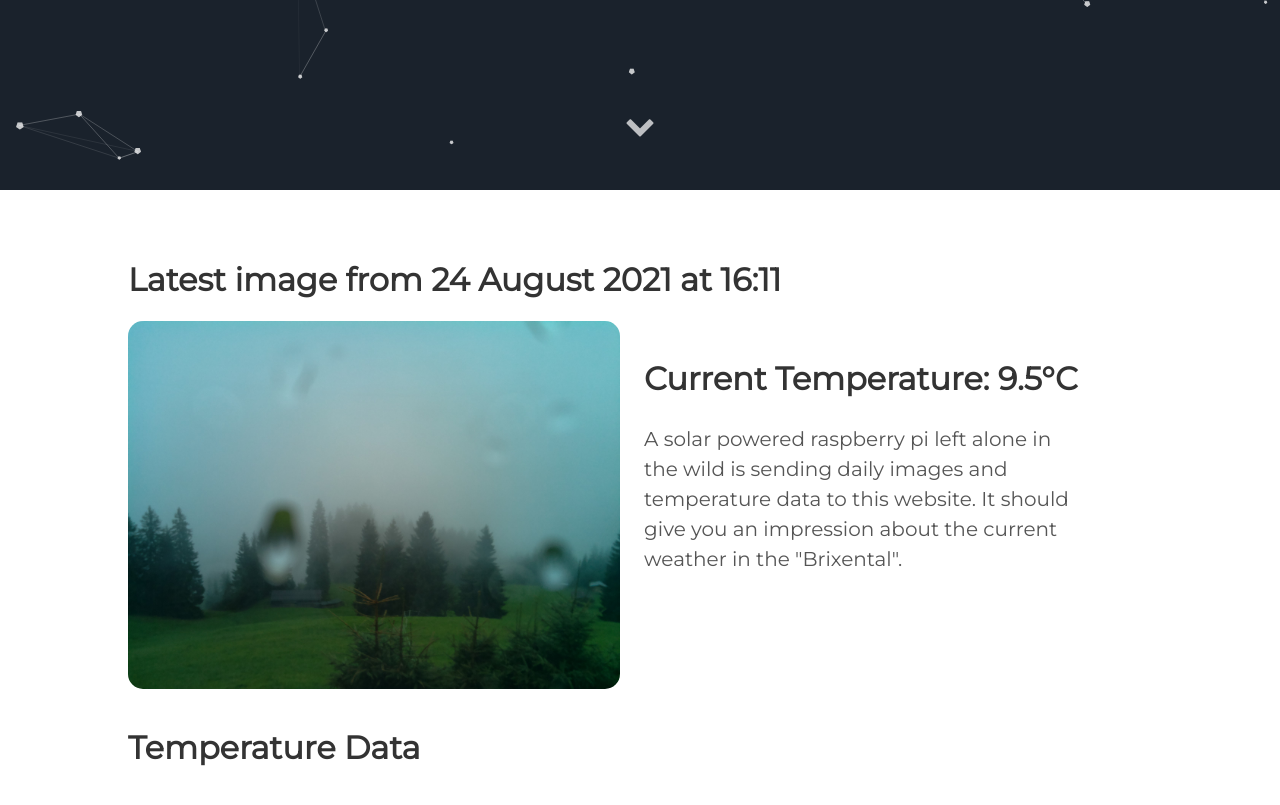
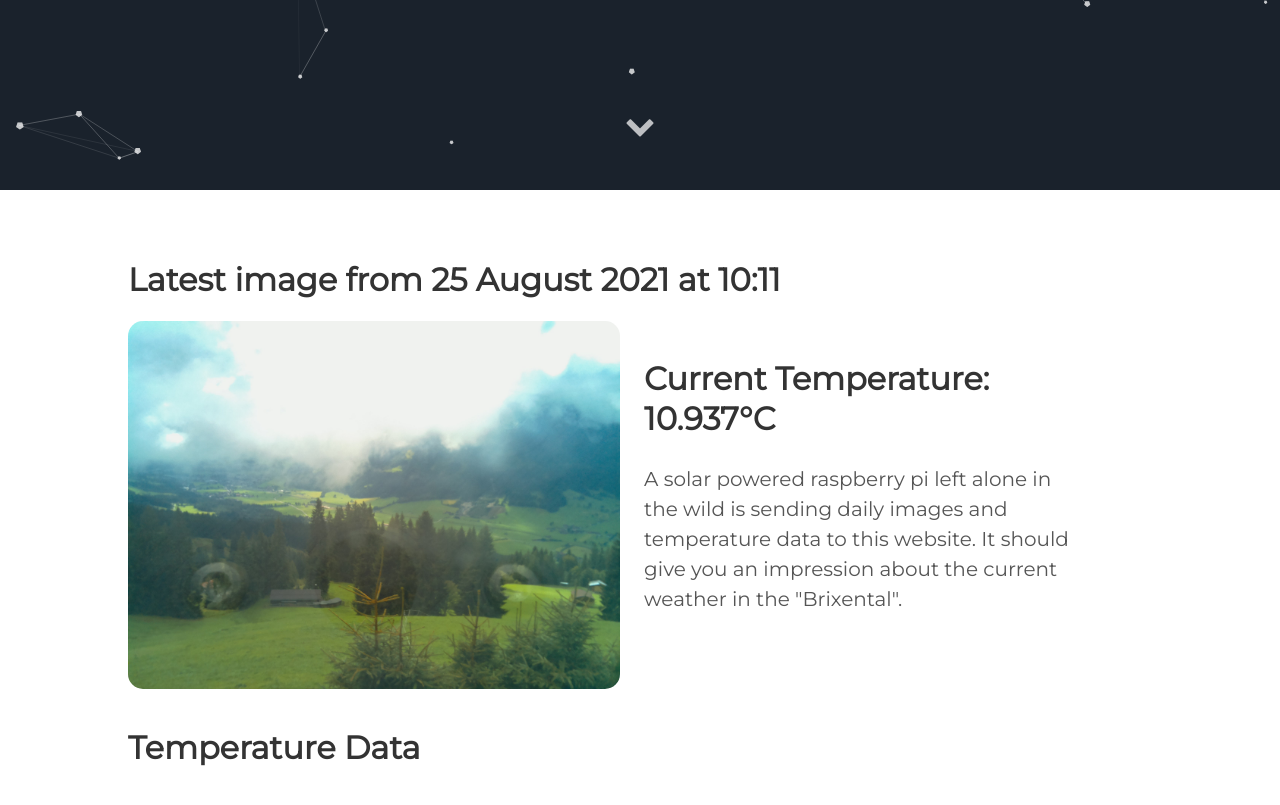
Before and after one commit to vektorious/vektorious.github.io, a Jekyll site: the page built from resources/huette.md, in a window 1280 px wide and 900 px high, scrolled down 710 px. Shown: the top 805 px of the window. Built offline with Jekyll 4.4.1, drawn with Linux system fonts in a browser that asks for light colours.

Commit message:
I'm a bot beep boop

```diff
--- a/resources/huette.md
+++ b/resources/huette.md
@@ -6,13 +6,13 @@
 description: 'Live image from the Austrian alps'
 twitter_text: ' '
 ---
-## Latest image from 24 August 2021 at 16:11
+## Latest image from 25 August 2021 at 10:11
 <div class="huette">
   <div class="huette-image">
     <img src="{{ "/assets/img/huette.jpg" | prepend: site.baseurl }}">
   </div>
   <div class="huette-text">
-        <h2>Current Temperature: 9.5°C</h2>
+        <h2>Current Temperature: 10.937°C</h2>
         <p>A solar powered raspberry pi left alone in the wild is sending daily images and temperature data to this website. It should give you an impression about the current weather in the "Brixental".</p>
 
   </div>
```
Also changed, not shown: rpi-script/2021-08-25_100951.txt (renamed from rpi-script/2021-08-24_160955.txt, +5 -5 lines), rpi-script/huette.md (+2 -2 lines), assets/img/huette.jpg, assets/img/temp_plot.png, rpi-script/temp_plot.png, 1 other file.
